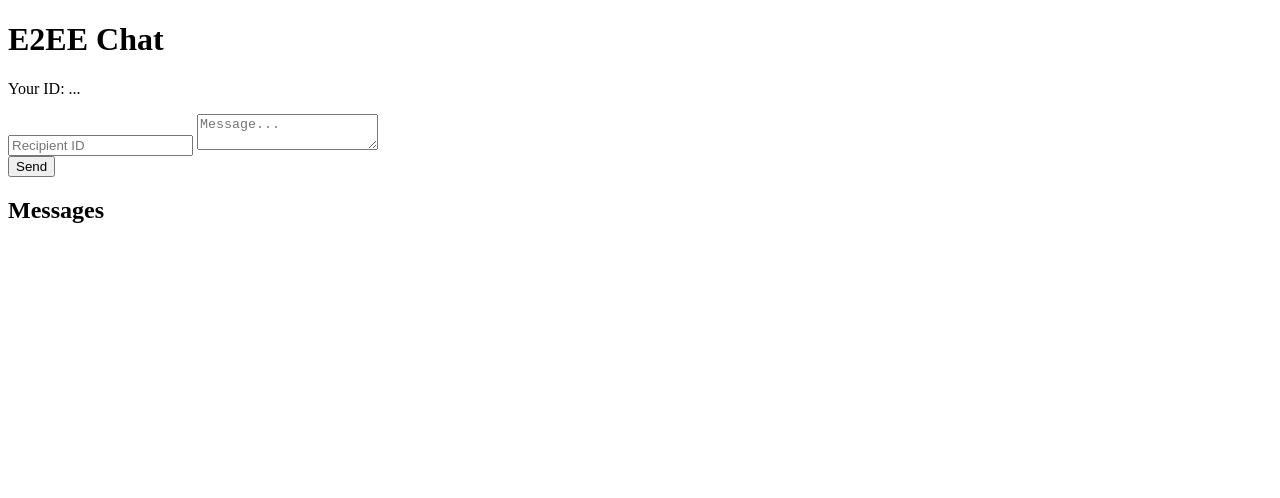
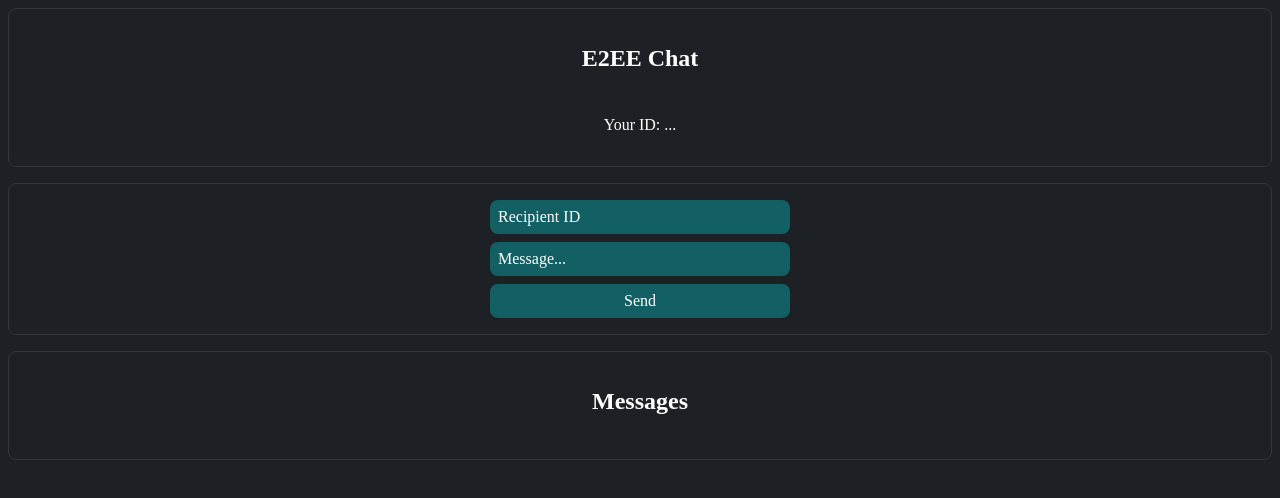
Before and after one commit to flyjeray/e2ee-chat, a website with bundled scripts: page src/public/index.html in a window 1280 px wide. Built offline with nearby package versions, Linux system fonts and the light colour scheme; no server answers; a web font is replaced by a local one.

Commit message:
chore(frontend): styling

```diff
--- a/src/public/index.html
+++ b/src/public/index.html
@@ -3,16 +3,28 @@
   <head>
     <meta charset="UTF-8" />
     <title>Secure E2EE Chat</title>
+    <link rel="stylesheet" href="./styles.css" />
+    <link
+      href="https://fonts.cdnfonts.com/css/avenir-next-cyr"
+      rel="stylesheet"
+    />
   </head>
   <body>
-    <h1>E2EE Chat</h1>
-    <p>Your ID: <span id="myId">...</span></p>
-    <input type="text" id="recipientId" placeholder="Recipient ID" />
-    <textarea id="message" placeholder="Message..."></textarea><br />
-    <button id="sendBtn">Send</button>
+    <section>
+      <h1>E2EE Chat</h1>
+      <p>Your ID: <span id="myId">...</span></p>
+    </section>
 
-    <h2>Messages</h2>
-    <ul id="messages"></ul>
+    <section>
+      <input type="text" id="recipientId" placeholder="Recipient ID" />
+      <input id="message" placeholder="Message..." />
+      <button id="sendBtn">Send</button>
+    </section>
+
+    <section>
+      <h2>Messages</h2>
+      <div id="messages" class="messages"></div>
+    </section>
 
     <script src="./js/script.js"></script>
   </body>
--- /dev/null
+++ b/src/public/styles.css
@@ -0,0 +1,45 @@
+body {
+  display: flex;
+  flex-direction: column;
+  gap: 16px;
+  background-color: #1d2025;
+}
+
+* {
+  color: white;
+  font-family: "Avenir Next Cyr";
+}
+
+section {
+  display: flex;
+  flex-direction: column;
+  align-items: center;
+  width: 100%;
+  border: 1px solid #33373d;
+  border-radius: 8px;
+  padding: 16px;
+  box-sizing: border-box;
+  gap: 8px;
+}
+
+input,
+button {
+  font-size: 16px;
+  max-width: 300px;
+  width: 100%;
+  background-color: #125f64;
+  border: none;
+  border-radius: 8px;
+  padding: 8px;
+  box-sizing: border-box;
+
+  &::placeholder {
+    color: white;
+  }
+}
+
+.messages {
+  display: flex;
+  flex-direction: column;
+  gap: 8px;
+}
--- a/src/public/ts/script.ts
+++ b/src/public/ts/script.ts
@@ -137,9 +137,9 @@ ws.onmessage = async (event: MessageEvent) => {
       peers.get(senderId)!.sharedKey,
       msg.ciphertext
     );
-    const li = document.createElement("li");
-    li.textContent = `[${senderId}]: ${plaintext}`;
-    messages?.appendChild(li);
+    const message = document.createElement("div");
+    message.textContent = `[${senderId}]: ${plaintext}`;
+    messages?.appendChild(message);
   }
 };
 
@@ -158,9 +158,11 @@ async function sendMessage(recipientId: string): Promise<void> {
     })
   );
 
-  const li = document.createElement("li");
-  li.textContent = `To [${recipientId}]: ${msg}`;
-  messages?.appendChild(li);
+  messageInput.value = "";
+
+  const message = document.createElement("div");
+  message.textContent = `To [${recipientId}]: ${msg}`;
+  messages?.appendChild(message);
 }
 
 // Send public key request or send encrypted message if peer is known
```
